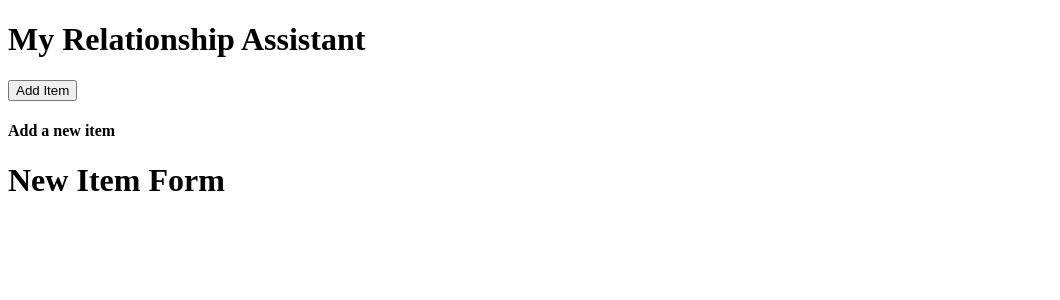
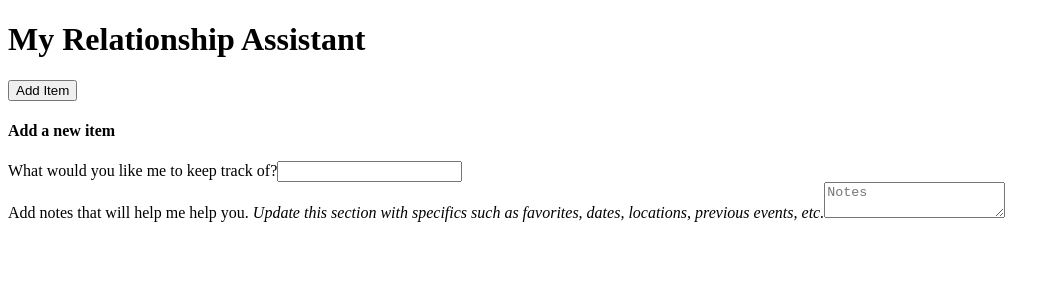
Before and after one commit to TylerJAllen/React-independent-project, a React app: page / in a window 1280 px wide. Both pictures are taken after a click on the button "Add Item". Shown: the top 300 px of the page, without its empty margins (0-1060 px from the left). Built offline with nearby package versions, Linux system fonts and the light colour scheme.

Commit message:
add form to NewItemForm.jsx using react-bootstrap components.

```diff
--- a/src/components/NewItemForm.jsx
+++ b/src/components/NewItemForm.jsx
@@ -1,17 +1,39 @@
 import React from 'react';
+import item from '../models/item.js';
 import PropTypes from 'prop-types';
+import {Form, InputGroup, FormGroup, ControlLabel, FormControl} from 'react-bootstrap';
 // import styles from '../styles/App.css';
 
 
-function NewItemForm(props){
-  return (
-    <div>
-      <h1>New Item Form</h1>
-    </div>
-  );
+class NewItemForm extends React.Component{
+  constructor(props){
+    super(props);
+  }
+
+  render(){
+    return (
+      <div>
+        <form>
+          <FormGroup controlId="formControlsText">
+            <ControlLabel>What would you like me to keep track of?</ControlLabel>
+            <FormControl
+              id="formControlsText"
+              type="text"
+              />
+          </FormGroup>
+          <FormGroup controlId="formControlsTextarea">
+            <ControlLabel>Add notes that will help me help you. <em>Update this section with specifics such as favorites, dates, locations, previous events, etc.</em></ControlLabel>
+            <FormControl componentClass="textarea" placeholder="Notes" />
+          </FormGroup>
+        </form>
+      </div>
+    );
+  }
 }
 
 NewItemForm.propTypes = {
+  onNewItemCreation: PropTypes.func,
+  hideFormAfterSubmission: PropTypes.func
 };
 
 export default NewItemForm;
```
